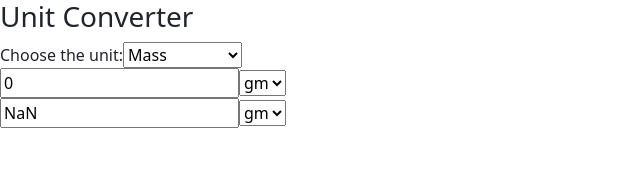
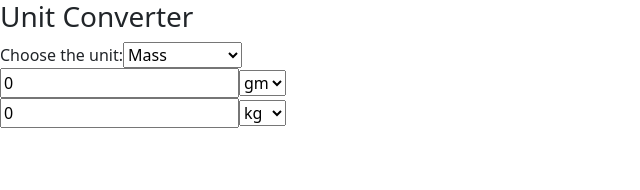
Before and after one commit to 111girish/Unit-converter, a React (Vite) app in the folder Unit converter/: page / in a window 1280 px wide. Shown: the top 190 px of the page, without its empty margins (0-640 px from the left). Built offline with nearby package versions, Linux system fonts and the light colour scheme.

Commit message:
removed if statement

```diff
--- a/Unit converter/src/components/Converter.jsx
+++ b/Unit converter/src/components/Converter.jsx
@@ -3,6 +3,13 @@ import { massConversion, convertMass } from "../logic/mass";
 import { timeConversion, convertTime } from "../logic/time";
 import { convertTemp } from "../logic/temperature";
 import { useEffect, useState } from "react";
+
+const defaultConversion = {
+  length: ["cm", "m"],
+  mass: ["gm", "kg"],
+  temperature: ["c", "f"],
+  time: ["hour", "sec"],
+};
 
 function Converter({ conversion }) {
   const [userValue, setUserValue] = useState(0);
@@ -10,17 +17,9 @@ function Converter({ conversion }) {
   const [toConvert, setToConvert] = useState("kg");
 
   useEffect(() => {
-    if (conversion === 'temperature'){
-      setFromConvert('c');
-      setToConvert('f');
-
-    } else {
-      setFromConvert('');
-      setToConvert('');
-    }
-  }, [conversion])
-
-
+      setFromConvert(defaultConversion[conversion][0]);
+      setToConvert(defaultConversion[conversion][1]);
+  }, [conversion]);
 
   let keys;
   let result;
@@ -34,7 +33,10 @@ function Converter({ conversion }) {
     keys = Object.keys(timeConversion);
     result = convertTime(userValue, fromConvert, toConvert);
   } else if (conversion == "temperature") {
-    result = fromConvert && toConvert ? convertTemp(userValue, fromConvert, toConvert): 0;
+    result =
+      fromConvert && toConvert
+        ? convertTemp(userValue, fromConvert, toConvert)
+        : 0;
   }
   return (
     <>
@@ -53,7 +55,9 @@ function Converter({ conversion }) {
             }}
           >
             {keys.map((key) => (
-              <option key={key} value={key}>{key}</option>
+              <option key={key} value={key}>
+                {key}
+              </option>
             ))}
           </select>
         )}
@@ -80,7 +84,9 @@ function Converter({ conversion }) {
             }}
           >
             {keys.map((key) => (
-              <option key={key} value={key}>{key}</option>
+              <option key={key} value={key}>
+                {key}
+              </option>
             ))}
           </select>
         )}
```
